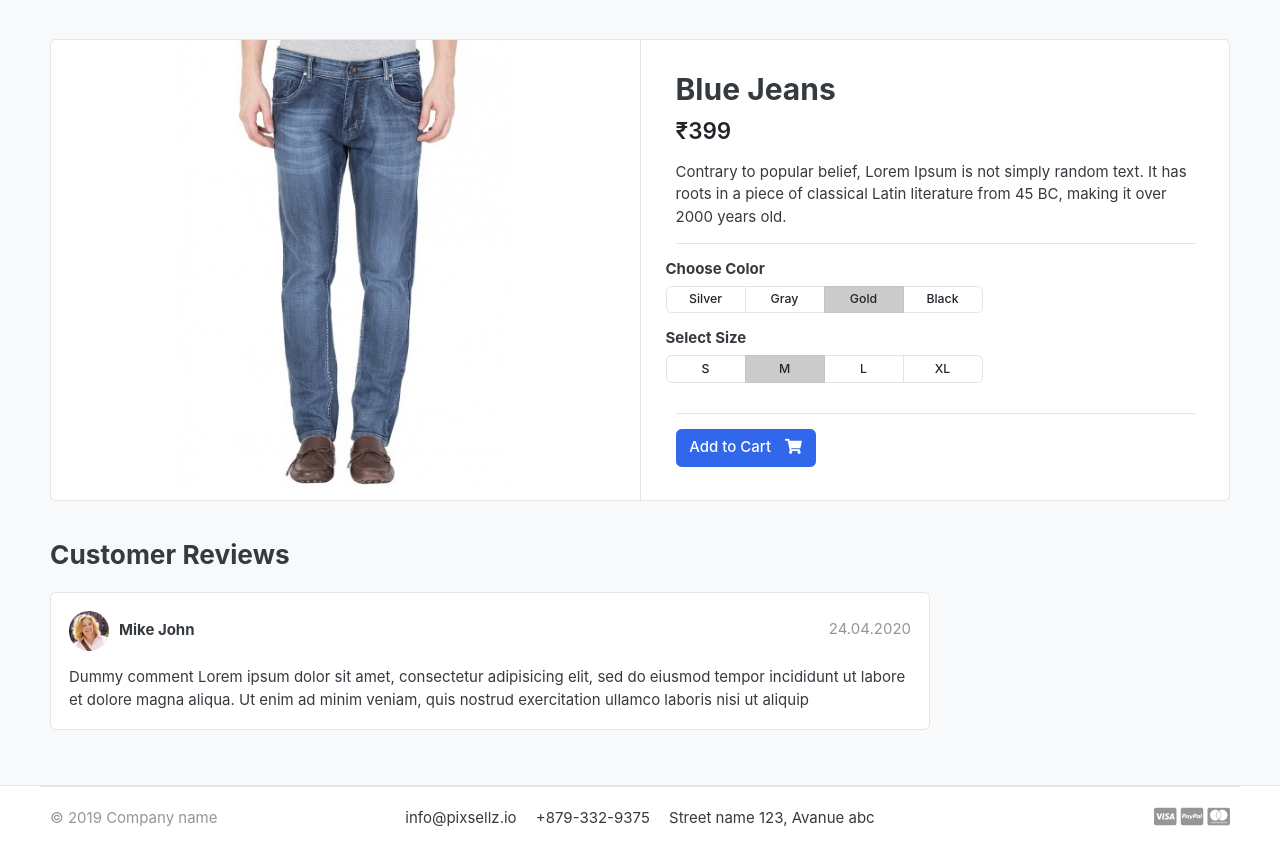
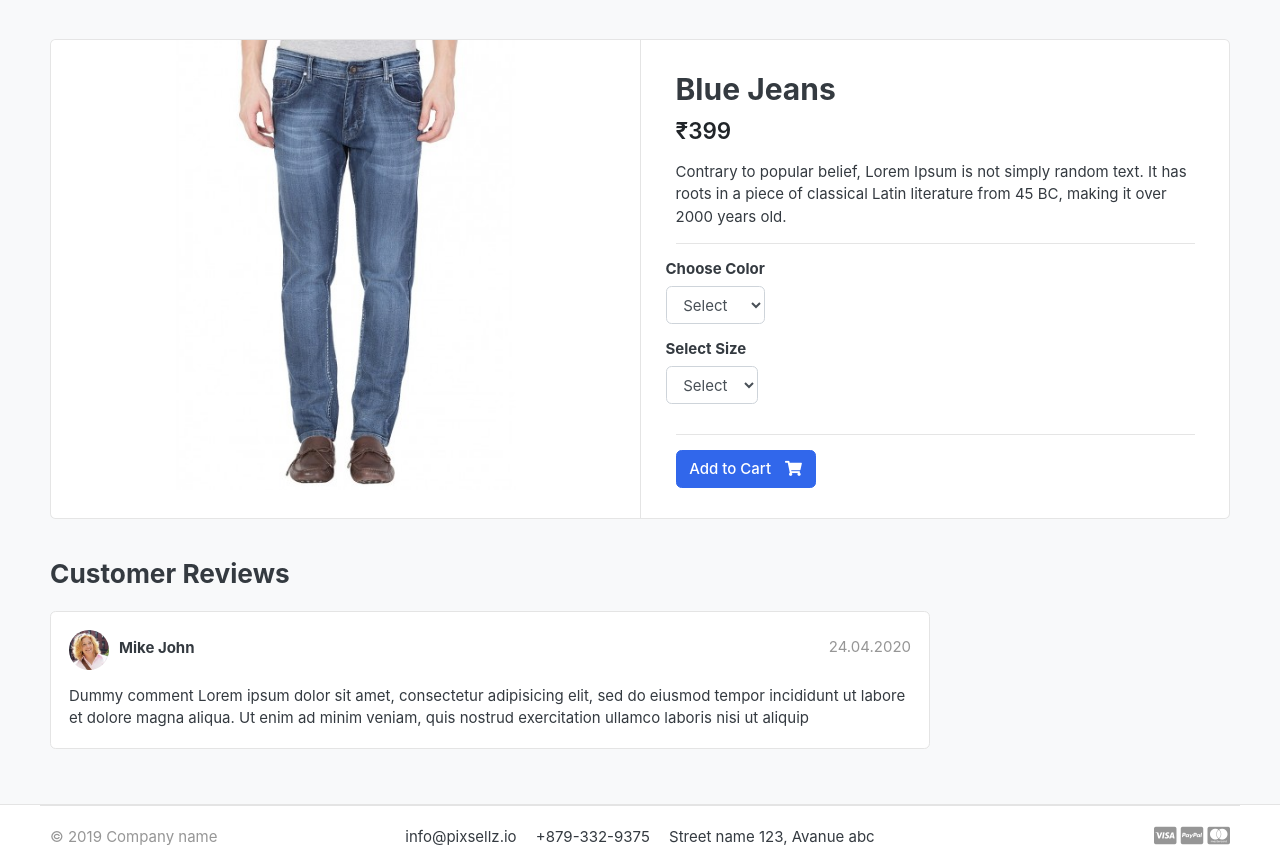
Before and after one commit to Surajgupta63/GKart, a Django app: a page that uses templates/store/product_detail.html in a window 1280 px wide. Shown: the part 119-964 px from the top of the page. Run offline with Django 5.2, Linux system fonts and the light colour scheme; data comes from the database, SQL or seed files in the repository; both versions use the stored data as it was after the commit; data that the repository does not hold is empty; some libraries are stand-ins or nearby versions; some web fonts are replaced.

Commit message:
updated store and carts functionality

```diff
--- a/carts/models.py
+++ b/carts/models.py
@@ -1,5 +1,5 @@
 from django.db import models
-from store.models import Product
+from store.models import Product, Variation
 
 # Create your models here.
 class Cart(models.Model):
@@ -11,6 +11,7 @@
 
 class CartItem(models.Model):
     product    = models.ForeignKey(Product, on_delete=models.CASCADE)
+    variations = models.ManyToManyField(Variation, blank=True)
     cart       = models.ForeignKey(Cart, on_delete=models.CASCADE)
     quantity   = models.IntegerField()
     is_active  = models.BooleanField(default=True)
@@ -19,5 +20,5 @@
         return self.quantity * self.product.price
 
 
-    def __str__(self):
+    def __unicode__(self):
         return self.product
--- a/carts/urls.py
+++ b/carts/urls.py
@@ -4,6 +4,6 @@
 urlpatterns = [
     path('', views.cart, name='cart'),
     path('add_cart<int:product_id>/', views.add_cart, name='add_cart'),
-    path('remove_cart<int:product_id>/', views.remove_cart, name='remove_cart'),
-    path('remove_cart_item<int:product_id>/', views.remove_cart_item, name='remove_cart_item'),
+    path('remove_cart<int:product_id>/<int:cart_item_id>/', views.remove_cart, name='remove_cart'),
+    path('remove_cart_item<int:product_id>/<int:cart_item_id>/', views.remove_cart_item, name='remove_cart_item'),
 ]
--- a/carts/views.py
+++ b/carts/views.py
@@ -1,5 +1,5 @@
 from django.shortcuts import render, redirect, get_object_or_404
-from store.models import Product
+from store.models import Product, Variation
 from .models import Cart, CartItem
 from django.http import HttpResponse
 from django.core.exceptions import ObjectDoesNotExist
@@ -14,41 +14,78 @@
 
 def add_cart(request, product_id):
     product = Product.objects.get(id=product_id)
+    product_variation = []
+    if request.method == 'POST':
+        for item in request.POST:
+            key = item
+            value = request.POST[key]
+            try:
+                variation = Variation.objects.get(product=product, variation_category__iexact=key,  variation_value__iexact=value)
+                product_variation.append(variation)
+            except:
+                pass
+
     try:
         cart = Cart.objects.get(cart_id=_cart_id(request))
     except Cart.DoesNotExist:
         cart = Cart.objects.create(cart_id=_cart_id(request))
     cart.save()
 
-    try:
-        cart_item = CartItem.objects.get(product=product, cart=cart)
-        cart_item.quantity += 1
-    except CartItem.DoesNotExist:
+    is_cart_item_exists = CartItem.objects.filter(product=product, cart=cart).exists()
+    if is_cart_item_exists:
+        cart_item = CartItem.objects.filter(product=product, cart=cart)
+        ex_var_list = []
+        ids = []
+        for item in cart_item:
+            existing_variations = item.variations.all()
+            ex_var_list.append(list(existing_variations))
+            ids.append(item.id)
+
+        if product_variation in ex_var_list:
+            idx = ex_var_list.index(product_variation)
+            item_id = ids[idx]
+            item = CartItem.objects.get(product=product, id=item_id)
+            item.quantity += 1
+            item.save()
+
+        else:
+            item = CartItem.objects.create(product=product, quantity=1, cart=cart)
+            if len(product_variation) > 0:
+                item.variations.clear()
+                item.variations.add(*product_variation)
+            item.save()
+    else:
         cart_item = CartItem.objects.create(
             product=product,
             quantity=1,
             cart=cart
         )
-    cart_item.save()
-    # return HttpResponse(cart_item.quantity)
-    return redirect('cart')
-
-def remove_cart(request, product_id):
-    cart = Cart.objects.get(cart_id=_cart_id(request))
-    product = get_object_or_404(Product, id=product_id)
-    cart_item = CartItem.objects.get(cart=cart, product=product)
-    if cart_item.quantity > 1:
-        cart_item.quantity -= 1
+        if len(product_variation) > 0:
+            cart_item.variations.clear()
+            cart_item.variations.add(*product_variation)
         cart_item.save()
-    else:
-        cart_item.delete()
 
     return redirect('cart')
 
-def remove_cart_item(request, product_id):
+def remove_cart(request, product_id, cart_item_id):
     cart = Cart.objects.get(cart_id=_cart_id(request))
     product = get_object_or_404(Product, id=product_id)
-    cart_item = CartItem.objects.get(cart=cart, product=product)
+    try:
+        cart_item = CartItem.objects.get(cart=cart, product=product, id=cart_item_id)
+        if cart_item.quantity > 1:
+            cart_item.quantity -= 1
+            cart_item.save()
+        else:
+            cart_item.delete()
+    except:
+        pass
+
+    return redirect('cart')
+
+def remove_cart_item(request, product_id, cart_item_id):
+    cart = Cart.objects.get(cart_id=_cart_id(request))
+    product = get_object_or_404(Product, id=product_id)
+    cart_item = CartItem.objects.get(cart=cart, product=product, id=cart_item_id)
     cart_item.delete()
     return redirect('cart')
 
--- a/store/models.py
+++ b/store/models.py
@@ -6,7 +6,7 @@
 class Product(models.Model):
     product_name     = models.CharField(max_length=100, unique=True)
     slug             = models.CharField(max_length=100, unique=True)
-    description       = models.TextField(max_length=255, blank=True)
+    description      = models.TextField(max_length=255, blank=True)
     price            = models.IntegerField()
     product_images   = models.ImageField(upload_to='photos/products')
     stock            = models.IntegerField()
@@ -20,3 +20,27 @@
 
     def __str__(self):
         return self.product_name
+
+class VariationManager(models.Manager):
+    def colors(self):
+        return super(VariationManager, self).filter(variation_category='color', is_active=True)
+
+    def sizes(self):
+        return super(VariationManager, self).filter(variation_category='size', is_active=True)
+
+variation_category_choice = (
+    ('color', 'color'),
+    ('size', 'size'),
+)
+
+class Variation(models.Model):
+    product             = models.ForeignKey(Product, on_delete=models.CASCADE)
+    variation_category  = models.CharField(max_length=255, choices=variation_category_choice)
+    variation_value     = models.CharField(max_length=255)
+    is_active           = models.BooleanField(default=True)
+    created_date          = models.DateTimeField(auto_now=True)
+
+    objects = VariationManager()
+
+    def __str__(self):
+        return self.variation_value
--- a/templates/store/product_detail.html
+++ b/templates/store/product_detail.html
@@ -19,53 +19,36 @@
 </article> <!-- gallery-wrap .end// -->
 		</aside>
 		<main class="col-md-6 border-left">
+
+			<form action="{% url "add_cart" single_product.id %}" method="POST">
+				{% csrf_token %}
 				<article class="content-body">
-
 				<h2 class="title">{{ single_product.product_name }}</h2>
-
 				<div class="mb-3">
 					<var class="price h4">₹{{ single_product.price }}</var>
 				</div>
-
 				<p>{{ single_product.description }}</p>
-
 				<hr>
 					<div class="row">
 						<div class="item-option-select">
 							<h6>Choose Color</h6>
-			<div class="btn-group btn-group-sm btn-group-toggle" data-toggle="buttons">
-			  <label class="btn btn-light">
-			    <input type="radio" name="radio_color"> Silver
-			  </label>
-			  <label class="btn btn-light">
-			    <input type="radio" name="radio_color" > Gray
-			  </label>
-			  <label class="btn btn-light active">
-			    <input type="radio" name="radio_color checked"> Gold
-			  </label>
-			  <label class="btn btn-light">
-			    <input type="radio" name="radio_color"> Black
-			  </label>
-			</div>
+							<select name="color" class="form-control" required>
+								<option value="" disabled selected>Select</option>
+								{% for i in single_product.variation_set.colors %}
+									<option value="{{ i.variation_value | lower }}">{{ i.variation_value | capfirst }}</option>
+								{% endfor %}
+							</select>
 						</div>
 					</div> <!-- row.// -->
 					<div class="row">
 						<div class="item-option-select">
 							<h6>Select Size</h6>
-			<div class="btn-group btn-group-sm btn-group-toggle" data-toggle="buttons">
-			  <label class="btn btn-light">
-			    <input type="radio" name="radio_color"> S
-			  </label>
-			  <label class="btn btn-light active">
-			    <input type="radio" name="radio_color" checked> M
-			  </label>
-			  <label class="btn btn-light">
-			    <input type="radio" name="radio_color"> L
-			  </label>
-			  <label class="btn btn-light">
-			    <input type="radio" name="radio_color"> XL
-			  </label>
-			</div>
+							<select name="size" class="form-control" required>
+								<option value="" disabled selected>Select</option>
+								{% for i in single_product.variation_set.sizes %}
+									<option value="{{ i.variation_value | lower }}">{{ i.variation_value | capfirst }}</option>
+								{% endfor %}
+							</select>
 						</div>
 					</div> <!-- row.// -->
 					<hr>
@@ -73,14 +56,10 @@
 					{% if single_product.stock <= 0 %}
 						<h5 class="text-danger">Out of Stock</h5>
 					{% else %}
-		{% if in_cart %}
-				<a href="#" class="btn  btn-success"> <span class="text">Added to Cart</span> <i class="fas fa-check"></i></a>
-				<a href="{% url "cart" %}" class="btn  btn-outline-primary"> <span class="text">View Cart</span> <i class="fas fa-eye"></i></a>
-		{% else %}
-			<a href="{% url "add_cart" single_product.id %}" class="btn  btn-primary"> <span class="text">Add to Cart</span> <i class="fas fa-shopping-cart"></i></a>
-		{% endif %}
+					<button type="submit" class="btn  btn-primary"> <span class="text">Add to Cart</span> <i class="fas fa-shopping-cart"></i></button>
 					{% endif %}
 				</article> <!-- product-info-aside .// -->
+			</form>
 		</main> <!-- col.// -->
 	</div> <!-- row.// -->
 </div> <!-- card.// -->
```
Also changed, not shown: carts/admin.py (+8 -2 lines), store/admin.py (+7 -1 lines), templates/store/cart.html (+16 -4 lines), carts/migrations/0003_cartitem_variations.py (added), db.sqlite3, store/migrations/0003_variation.py (added), store/migrations/0004_remove_variation_created_at_variation_created_date.py (added). Lines whose indentation alone changed are shown as unchanged.
